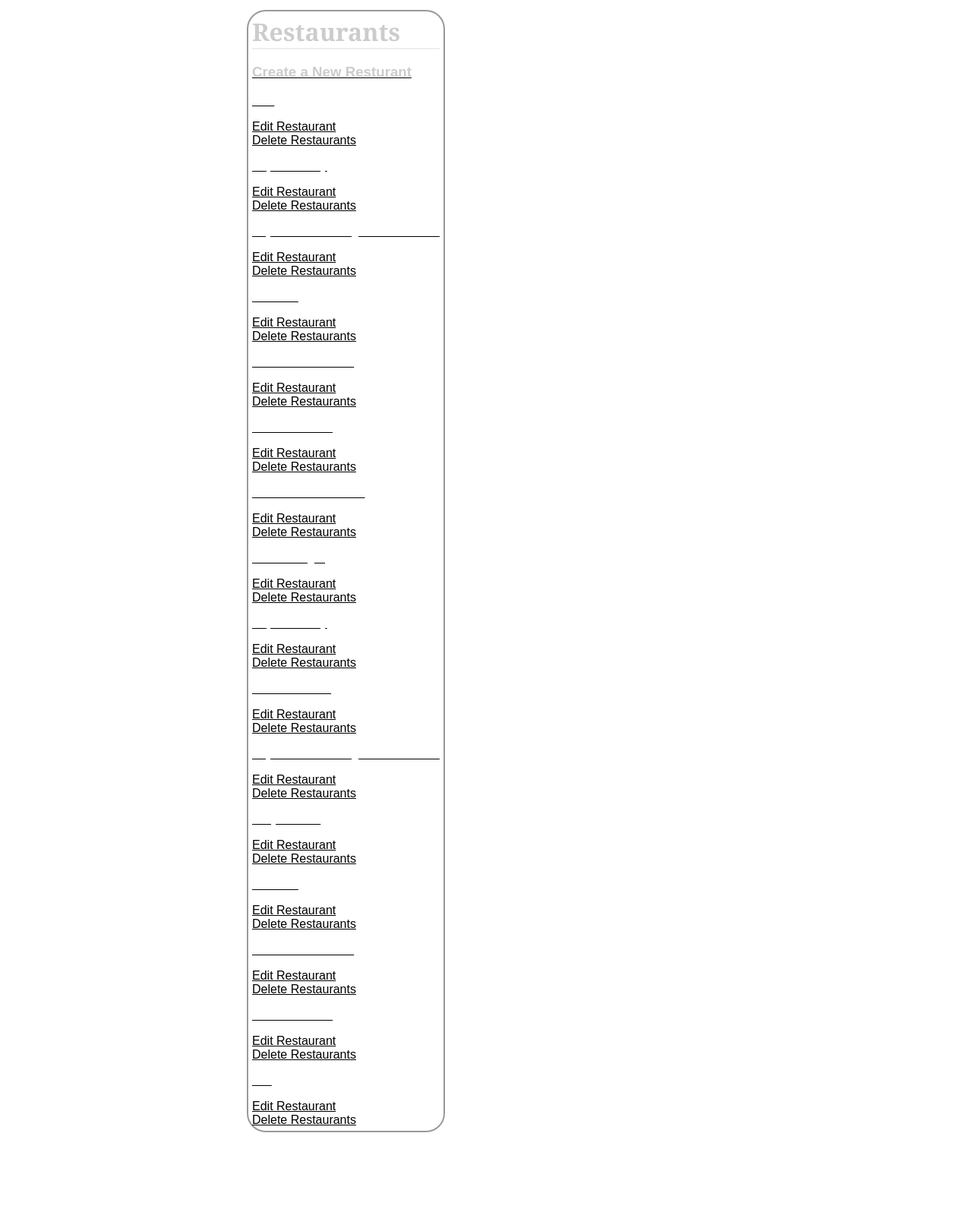
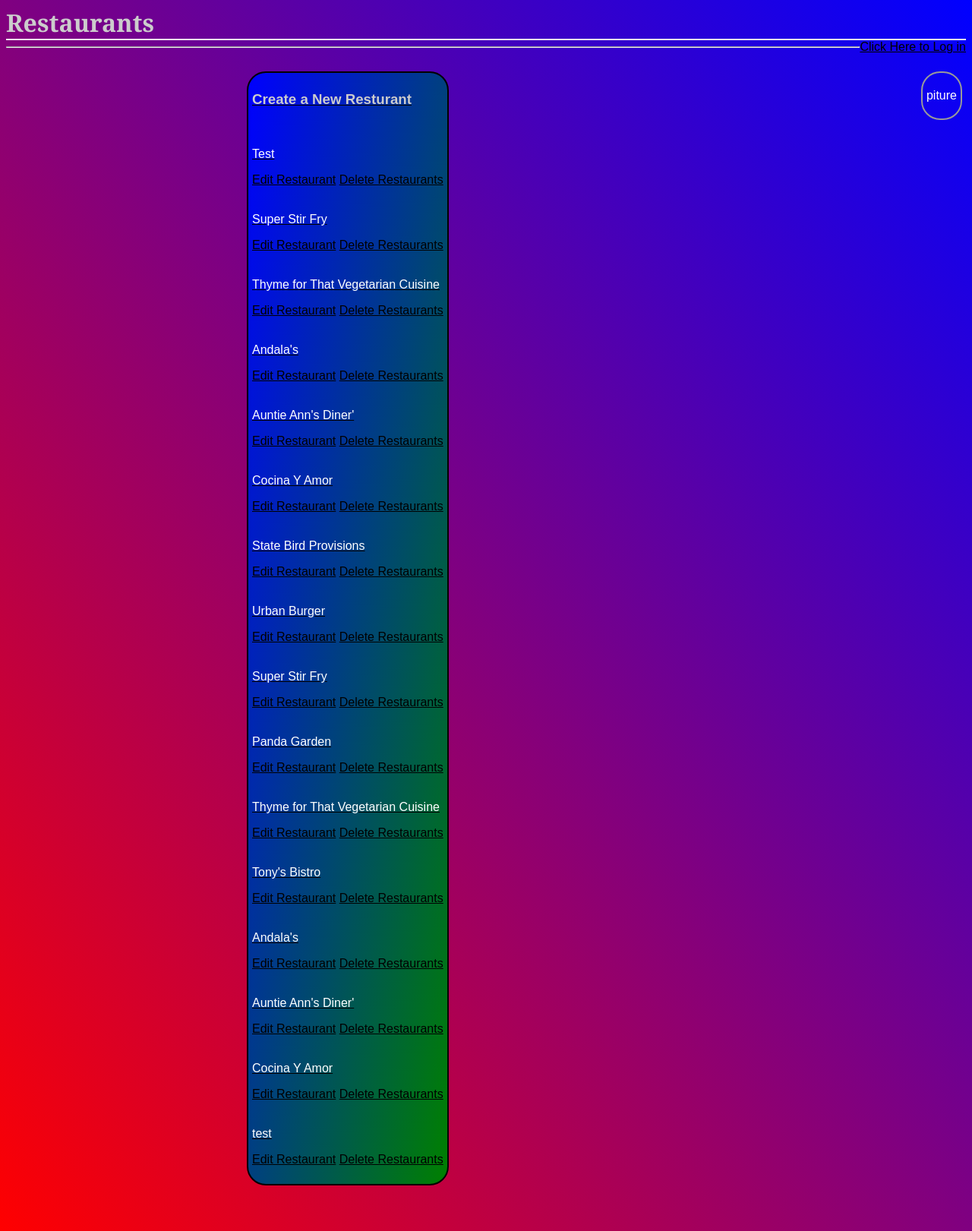
Before and after one commit to Marques-30/Server, a Flask app: page / in a window 1280 px wide. Shown: the whole page at 76% size. Run offline with Flask 2, Linux system fonts and the light colour scheme.

Commit message:
Design of templates and project

```diff
--- /dev/null
+++ b/JSON_Secret.json
@@ -0,0 +1 @@
+{"web":{"client_id":"163985731718-gusrjvbmhg339bceqtgngefeqgi0boq5.apps.googleusercontent.com","project_id":"restaurant-177620","auth_uri":"https://accounts.google.com/o/oauth2/auth","token_uri":"https://accounts.google.com/o/oauth2/token","auth_provider_x509_cert_url":"https://www.googleapis.com/oauth2/v1/certs","client_secret":"Wbf2w90Bb0HnRkJYd0Zqgu-N","javascript_origins":["http://127.0.0.1:5000","http://localhost:5000"]}}
--- a/server.py
+++ b/server.py
@@ -17,6 +17,12 @@ import requests
 
 app = Flask(__name__)
 
+app.config['SECRET_KEY'] = 'Wbf2w90Bb0HnRkJYd0Zqgu-N'
+
+CLIENT_ID = json.loads(
+    open('JSON_Secret.json', 'r').read())['web']['client_id']
+APPLICATION_NAME = "Restaurant"
+
 engine = create_engine('sqlite:///restaurantmenu.db')
 Base.metadata.bind = engine
 
@@ -29,22 +35,18 @@ def showLogin():
     state = ''.join(random.choice(string.ascii_uppercase + string.digits)
                     for x in xrange(32))
     login_session['state'] = state
-    # return "The current session state is %s" % login_session['state']
     return render_template('login.html', STATE=state)
 
 
 @app.route('/gconnect', methods=['POST'])
 def gconnect():
-    # Validate state token
     if request.args.get('state') != login_session['state']:
         response = make_response(json.dumps('Invalid state parameter.'), 401)
         response.headers['Content-Type'] = 'application/json'
         return response
-    # Obtain authorization code
     code = request.data
 
     try:
-        # Upgrade the authorization code into a credentials object
         oauth_flow = flow_from_clientsecrets('client_secrets.json', scope='')
         oauth_flow.redirect_uri = 'postmessage'
         credentials = oauth_flow.step2_exchange(code)
@@ -54,19 +56,16 @@ def gconnect():
         response.headers['Content-Type'] = 'application/json'
         return response
 
-    # Check that the access token is valid.
     access_token = credentials.access_token
     url = ('https://www.googleapis.com/oauth2/v1/tokeninfo?access_token=%s'
            % access_token)
     h = httplib2.Http()
     result = json.loads(h.request(url, 'GET')[1])
-    # If there was an error in the access token info, abort.
     if result.get('error') is not None:
         response = make_response(json.dumps(result.get('error')), 500)
         response.headers['Content-Type'] = 'application/json'
         return response
 
-    # Verify that the access token is used for the intended user.
     gplus_id = credentials.id_token['sub']
     if result['user_id'] != gplus_id:
         response = make_response(
@@ -74,7 +73,6 @@ def gconnect():
         response.headers['Content-Type'] = 'application/json'
         return response
 
-    # Verify that the access token is valid for this app.
     if result['issued_to'] != CLIENT_ID:
         response = make_response(
             json.dumps("Token's client ID does not match app's."), 401)
@@ -90,11 +88,9 @@ def gconnect():
         response.headers['Content-Type'] = 'application/json'
         return response
 
-    # Store the access token in the session for later use.
     login_session['access_token'] = credentials.access_token
     login_session['gplus_id'] = gplus_id
 
-    # Get user info
     userinfo_url = "https://www.googleapis.com/oauth2/v1/userinfo"
     params = {'access_token': credentials.access_token, 'alt': 'json'}
     answer = requests.get(userinfo_url, params=params)
@@ -138,18 +134,17 @@ def JSON_Place():
 
 @app.route("/")
 #####################################################
-#restaurant menu
+#Restaurant settings
+#####################################################
 
 @app.route('/restaurants/')
 def showAll():
-	#Show all restaurants
 	restaurants = session.query(Restaurant).all()
 	return render_template('restaurants.html', restaurants = restaurants)
 
 
 @app.route('/restaurants/new/', methods=['GET', 'POST'])
 def New():
-	#New Restaurants
 	if request.method == 'POST':
 		Opening = Restaurant(name=request.form['name'])
 		session.add(Opening)
@@ -161,7 +156,6 @@ def New():
 
 @app.route('/restaurants/<int:restaurant_id>/edit/', methods=['GET', 'POST'])
 def Edit(restaurant_id):
-	#edit menu
 	Update = session.query(Restaurant).filter_by(id=restaurant_id).one()
 	if request.method == 'POST':
 		if request.form['name']:
@@ -173,7 +167,6 @@ def Edit(restaurant_id):
 
 @app.route('/restaurants/<int:restaurant_id>/delete/', methods=['GET', 'POST'])
 def Delete(restaurant_id):
-	#delete menu
 	Remove = session.query(Restaurant).filter_by(id=restaurant_id).one()
 	if request.method == 'POST':
 		session.delete(Remove)
@@ -182,6 +175,8 @@ def Delete(restaurant_id):
 	else:
 		return render_template('removed.html', restaurants=Remove)
 
+################################################################################
+# Menu settings
 
 @app.route('/restaurants/<int:restaurant_id>/')
 @app.route('/restaurants/<int:restaurant_id>/menu/')
@@ -199,7 +194,6 @@ def Menu_new(restaurant_id):
 		return redirect(url_for('Menu', restaurant_id=restaurant_id))
 	else:
 		return render_template('menu_new.html', restaurant_id=restaurant_id)
-
 
 @app.route('/restaurants/<int:restaurant_id>/menu/<int:menu_id>/edit', methods=['GET', 'POST'])
 def Menu_edit(restaurant_id, menu_id):
@@ -228,7 +222,7 @@ def Menu_delete(restaurant_id, menu_id):
 		session.commit()
 		return redirect(url_for('Menu', restaurant_id=restaurant_id))
 	else:
-		return render_template('menu_removed.html', item=item_delete)
+		return render_template('menu_removed.html', item=item_delete, restaurant_id=restaurant_id)
 
 
 if __name__ == "__main__":
--- /dev/null
+++ b/static/design.css
@@ -0,0 +1,70 @@
+body {
+	font-family: sans-serif;
+	background: linear-gradient(to top right, red, purple, blue);
+}
+
+ h1, h2, h3, h4 {
+ 	color: #CCCCCC;
+ }
+
+h1, h2 {
+	font-family: 'Georgia',
+	serif; margin: 0;
+}
+
+h1 {
+	border-bottom: 2px solid #eee;
+}
+
+h2 {
+	font-size: 1.2em;
+}
+
+p {
+	color: white;
+}
+
+a {
+	text-decoration: underline;
+	color: black;
+}
+
+.frame {
+	border: 2px solid;
+	border-radius: 25px;
+	padding: 5px;
+	margin: 5px;
+	border-color: #999999;
+	float: right;
+}
+
+.pane {
+	position:absolute;
+	left: 25%;
+	border: 2px solid;
+	border-radius: 25px;
+	padding: 5px;
+	margin: 5px;
+	background: linear-gradient(to bottom right, blue, green);
+}
+
+.header {
+	left:50%;
+	text-align: center;
+}
+
+.name {
+	width:50%;
+	display: inline-block;
+	float: left;
+}
+
+.price {
+	text-align: right;
+	width:50%;
+	float: right;
+}
+
+.flash {
+	background: #cee5F5;
+}
--- a/static/style.css
+++ b/static/home.css
@@ -1,8 +1,9 @@
 body {
 font-family: sans-serif;
-background-color: background: linear-gradient(red, yellow);
+background: linear-gradient(to top right, red, purple, blue);
 background-repeat: no-repeat;
-background-image: 'maxresdefault.jpg';
+background-image: url("maxresdefault.jpg");
+background-size: 100% 100%;
 }
 
  h1, h2, h3, h4 {
@@ -39,7 +40,7 @@ border-radius: 25px;
 padding: 5px;
 margin: 5px;
 border-color: #999999;
-background-color: linear-gradient(to bottom right, red, transparent);
+background: linear-gradient(to bottom right, blue, yellow);
 }
 
 .header {
--- a/templates/edit.html
+++ b/templates/edit.html
@@ -1,15 +1,16 @@
 <html>
 <head>
-<link rel="stylesheet" type="text/css" href="{{url_for('static', filename='style.css')}}">
+<link rel="stylesheet" type="text/css" href="{{url_for('static', filename='home.css')}}">
 </head>
 <body>
 <h1>Edit Restaurant</h1>
+<div style="background-color:rgba(0, 0, 0, 0.5); border-radius: 25px;">
 <form action="#" method='post'>
 <p>Name: </p>
 <input type="text" size='30' name='name'><br><br>
 <input type='submit' value='Edit'>
 <a href="{{url_for('showAll')}}">Cancel</a>
 </form>
-
+</div>
 </body>
 </html>
--- a/templates/login.html
+++ b/templates/login.html
@@ -1,6 +1,6 @@
 <html>
 <head>
-
+  <link rel="stylesheet" type="text/css" href="{{url_for('static', filename='home.css')}}">
   <!--LOAD PRE-REQUISITES FOR GOOGLE SIGN IN -->
    <script src="//ajax.googleapis.com/ajax/libs/jquery/1.8.2/jquery.min.js">
   </script>
@@ -15,7 +15,8 @@
 
 <body>
 
-
+<h1>Login Page</h1>
+<hr><br>
 <!-- GOOGLE PLUS SIGN IN-->
 
 
--- a/templates/menu_new.html
+++ b/templates/menu_new.html
@@ -1,9 +1,10 @@
 <html>
 <head>
-	<link rel="stylesheet" type="text/css" href="{{url_for('static', filename='style.css')}}">
+	<link rel="stylesheet" type="text/css" href="{{url_for('static', filename='home.css')}}">
 </head>
 <body>
 	<h1>New Menu Item</h1>
+	<div style="background-color:rgba(0, 0, 0, 0.5); border-radius: 25px;">
 			<form action="#" method='post'>
 			<p>Name:</p>
 				<input type="text" size="30" name="name"><br>
@@ -18,7 +19,8 @@
 				<input type="radio" name="course" value="Beverage">Beverage<br>
 			<br>
 			<input type="submit" value="Create">
-		<a href="#">Cancel</a>
+			<a href="{{url_for('Menu', restaurant_id=restaurant_id)}}">Cancel</a>
 		</form>
+	</div>
 </body>
 </html>
--- a/templates/new.html
+++ b/templates/new.html
@@ -1,13 +1,15 @@
 <html>
 <head>
-<link rel="stylesheet" type="text/css" href="{{url_for('static', filename='style.css')}}">
+<link rel="stylesheet" type="text/css" href="{{url_for('static', filename='home.css')}}">
 </head>
 <body>
 <h1>New Restaurant</h1>
+<div style="background-color:rgba(0, 0, 0, 0.5); border-radius: 25px;">
 <form action="#" method='post'>
 <p>Name:</p>
 <input type='text' size='30' name='name'>
 <input type="submit" value="Create">
 </form>
+</div>
 </body>
 </html>
--- a/templates/removed.html
+++ b/templates/removed.html
@@ -1,12 +1,14 @@
 <html>
 <head>
-<link rel="stylesheet" type="text/css" href="{{url_for('static', filename='style.css')}}">
+<link rel="stylesheet" type="text/css" href="{{url_for('static', filename='home.css')}}">
 </head>
 <body>
 <h1>Are you sure you want to delete?</h1>
+<div style="background-color:rgba(0, 0, 0, 0.5); border-radius: 25px;">
 <form action="#" method='post'>
 <input type="submit" value='Delete'>
 </form>
-<a href="#">Cancel</a>
+<a href="{{url_for('showAll')}}">Cancel</a>
+</div>
 </body>
 </html>
--- a/templates/restaurants.html
+++ b/templates/restaurants.html
@@ -1,16 +1,25 @@
 <html>
 <head>
-<link rel="stylesheet" type="text/css" href="{{url_for('static', filename='style.css')}}">
+<link rel="stylesheet" type="text/css" href="{{url_for('static', filename='design.css')}}">
 </head>
 <body>
-<div class='pane'>
-<h1>Restaurants</h1>
-<a href="{{url_for('New')}}"><h3>Create a New Resturant</h3></a>
-{% for restaurant in restaurants %}
-<a href="{{url_for('Menu', restaurant_id=restaurant.id)}}"><p>{{restaurant.name}}</p></a>
-<a href="{{url_for('Edit', restaurant_id = restaurant.id)}}">Edit Restaurant</a><br>
-<a href="{{url_for('Delete', restaurant_id = restaurant.id)}}">Delete Restaurants</a><br>
-{% endfor %}
-</div>
+<div class="row top-menu">
+		<div class="col-md-10"></div>
+		<div class="col-md-2 text-right">
+			<h1>Restaurants</h1><a href="{{url_for('showLogin')}}" style="float: right;">Click Here to Log in </a>
+			<hr><br>
+		</div>
+	</div>
+	<div class='pane'>
+		<a href="{{url_for('New')}}"><h3>Create a New Resturant</h3></a><br>
+			{% for restaurant in restaurants %}
+		<a href="{{url_for('Menu', restaurant_id=restaurant.id)}}"><p>{{restaurant.name}}</p></a>
+		<a href="{{url_for('Edit', restaurant_id = restaurant.id)}}">Edit Restaurant</a>
+		<a href="{{url_for('Delete', restaurant_id = restaurant.id)}}">Delete Restaurants</a><br><br>
+			{% endfor %}
+	</div>
+	<div class="frame">
+		<p>piture</p>
+	</div>
 </body>
 </html>
```
Also changed, not shown: templates/menu.html (+10 -3 lines), templates/menu_edit.html (+6 -4 lines), templates/menu_removed.html (+6 -3 lines), restaurantmenu.db, static/maxresdefault.jpg, 1 other file. Lines whose indentation alone changed are shown as unchanged.
